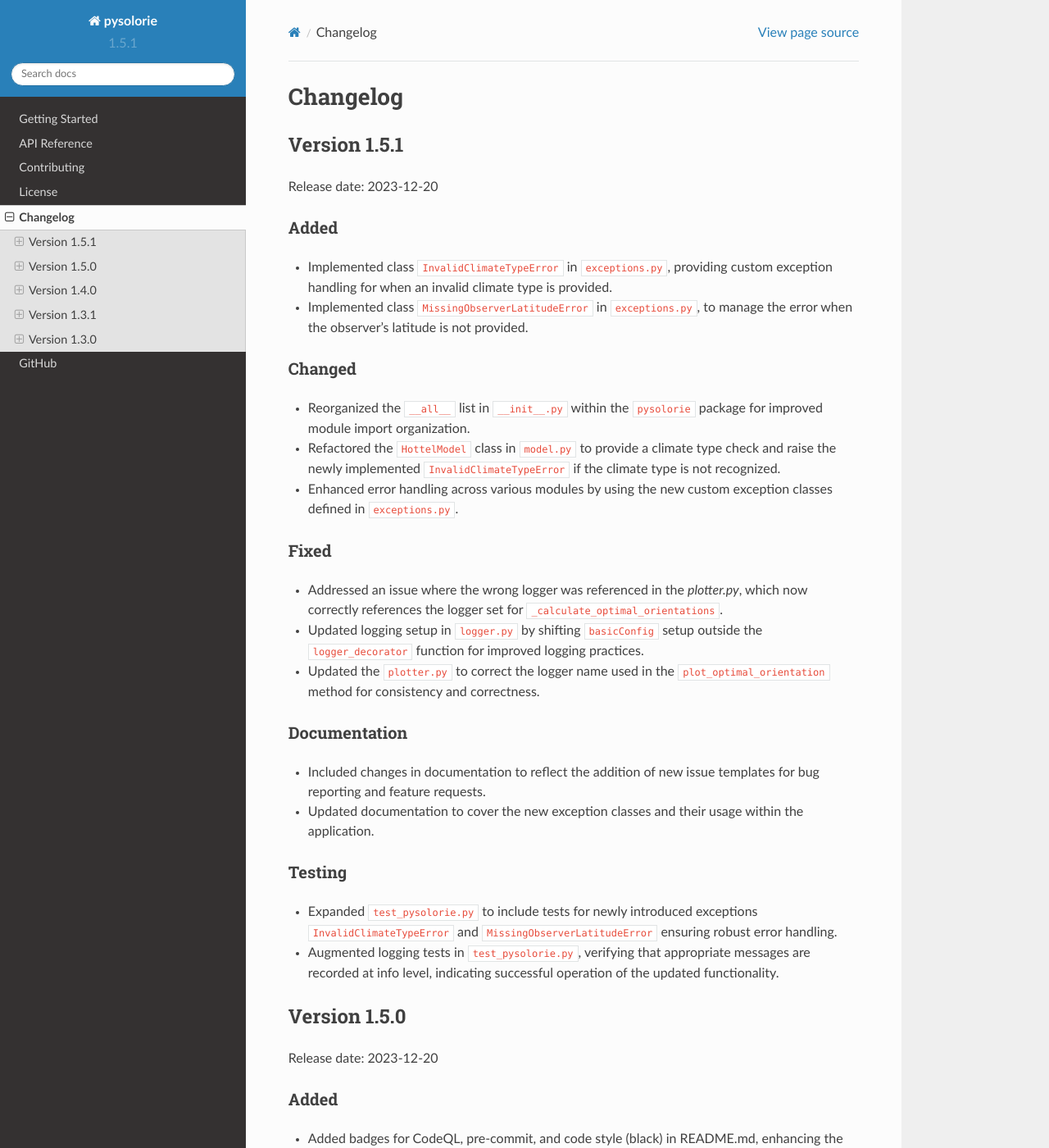
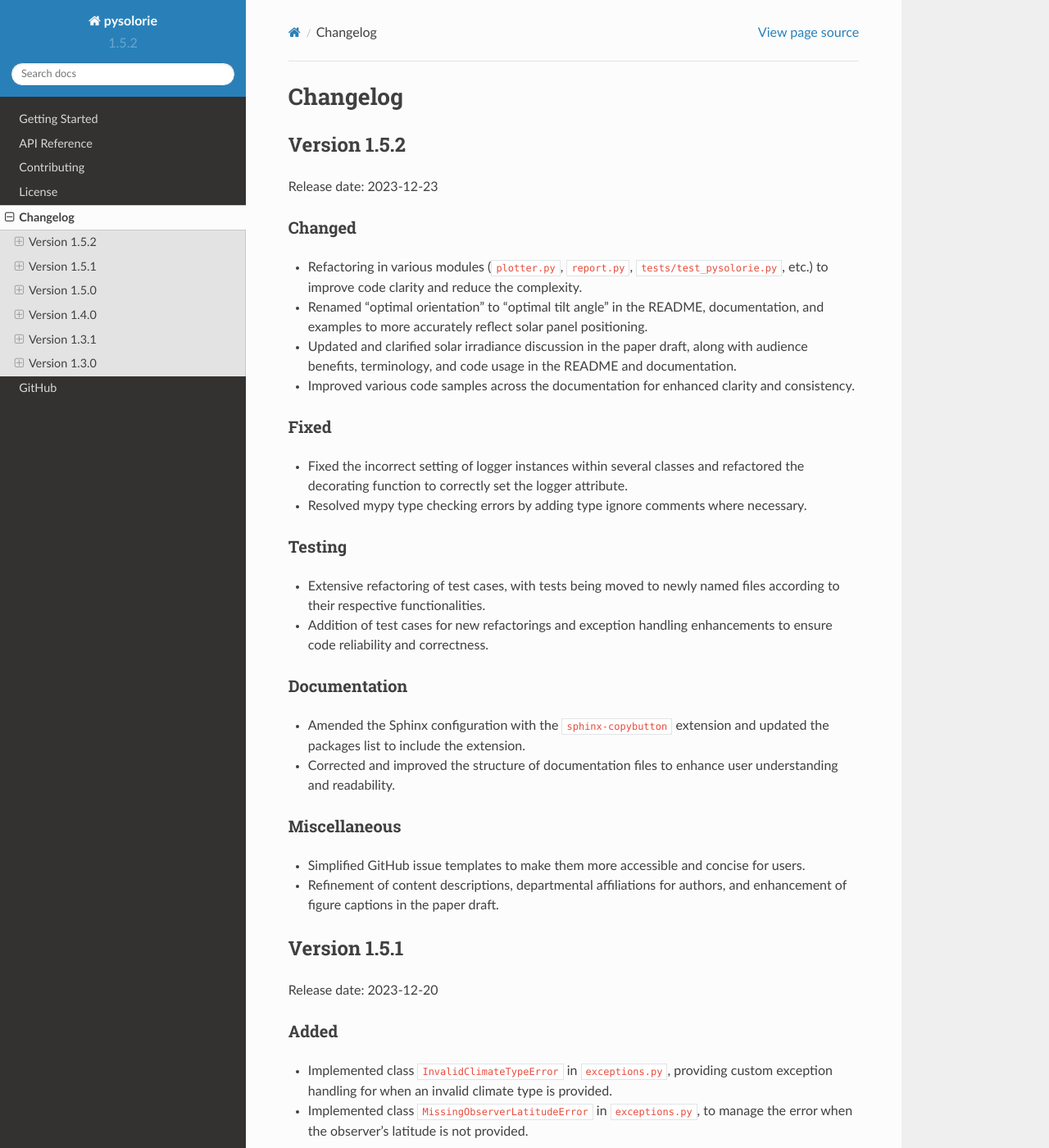
Before and after one commit to aaghamohammadi/pysolorie, a Sphinx documentation site: the page built from docs/changelog.rst, in a window 1280 px wide and 1400 px high. Shown: the whole window at 82% size. Built offline with Sphinx 7.4.7 and the Read the Docs theme 2.0.0, drawn with Linux system fonts in a browser that asks for light colours.

Commit message:
Ready to publish v1.5.2

```diff
--- a/docs/changelog.rst
+++ b/docs/changelog.rst
@@ -1,5 +1,44 @@
 Changelog
 =========
+
+Version 1.5.2
+-------------
+
+Release date: 2023-12-23
+
+Changed
+^^^^^^^
+
+- Refactoring in various modules (``plotter.py``, ``report.py``, ``tests/test_pysolorie.py``, etc.) to improve code clarity and reduce the complexity.
+- Renamed "optimal orientation" to "optimal tilt angle" in the README, documentation, and examples to more accurately reflect solar panel positioning.
+- Updated and clarified solar irradiance discussion in the paper draft, along with audience benefits, terminology, and code usage in the README and documentation.
+- Improved various code samples across the documentation for enhanced clarity and consistency.
+
+Fixed
+^^^^^
+
+- Fixed the incorrect setting of logger instances within several classes and refactored the decorating function to correctly set the logger attribute.
+- Resolved mypy type checking errors by adding type ignore comments where necessary.
+
+
+Testing
+^^^^^^^
+
+- Extensive refactoring of test cases, with tests being moved to newly named files according to their respective functionalities.
+- Addition of test cases for new refactorings and exception handling enhancements to ensure code reliability and correctness.
+
+Documentation
+^^^^^^^^^^^^^
+
+- Amended the Sphinx configuration with the ``sphinx-copybutton`` extension and updated the packages list to include the extension.
+- Corrected and improved the structure of documentation files to enhance user understanding and readability.
+
+Miscellaneous
+^^^^^^^^^^^^^
+
+- Simplified GitHub issue templates to make them more accessible and concise for users.
+- Refinement of content descriptions, departmental affiliations for authors, and enhancement of figure captions in the paper draft.
+
 
 Version 1.5.1
 -------------
--- a/setup.cfg
+++ b/setup.cfg
@@ -1,6 +1,6 @@
 [metadata]
 name = pysolorie
-version = 1.5.1
+version = 1.5.2
 description = Orientation Analysis of Solar Panel
 long_description = file: README.md
 long_description_content_type = text/markdown
```
